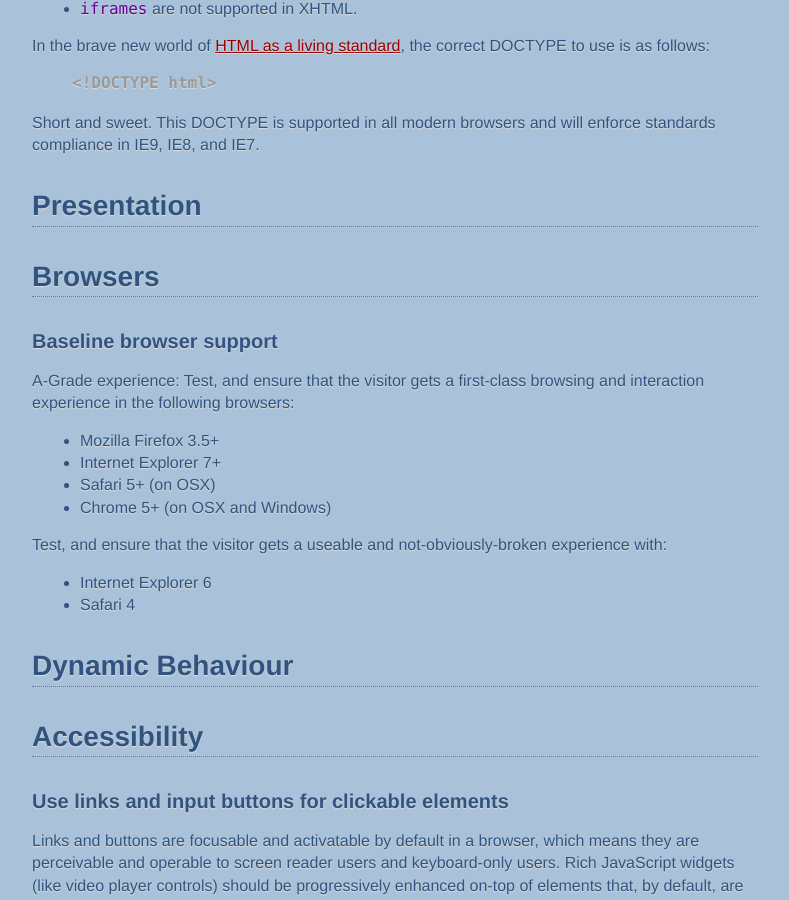
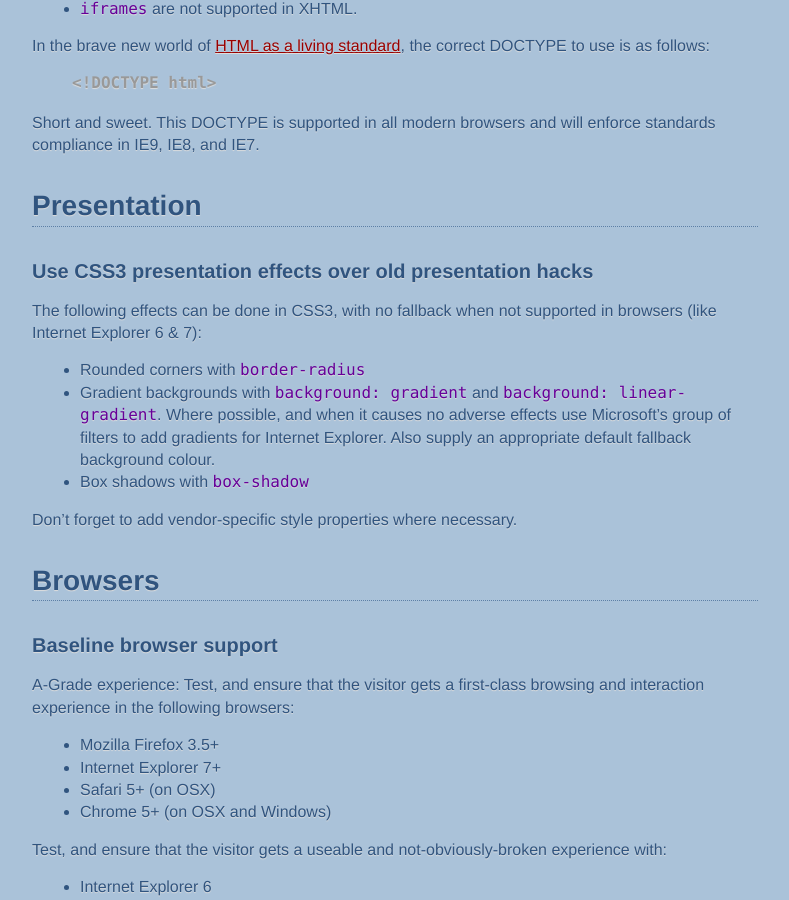
Before and after one commit to nefarioustim/front-end-development-best-practice, a Jekyll site: the page built from index.md, in a window 1280 px wide and 900 px high, scrolled down 450 px. Shown: the whole window, without its empty margins (119-908 px from the left). Built offline with Jekyll 4.4.1, drawn with Linux system fonts in a browser that asks for light colours; Markdown is read by kramdown in place of the engine named in the settings.

Commit message:
Presentation: Use CSS3 presentation effects over old presentation hacks

```diff
--- a/index.md
+++ b/index.md
@@ -32,6 +32,17 @@ Short and sweet. This DOCTYPE is supported in all modern browsers and will enfor
 
 <h2 id="presentation">Presentation</h2>
 
+### Use CSS3 presentation effects over old presentation hacks
+
+The following effects can be done in CSS3, with no fallback when not supported in browsers (like Internet Explorer 6 & 7):
+
+* Rounded corners with `border-radius`
+* Gradient backgrounds with `background: gradient` and `background: linear-gradient`. Where possible, and when it causes no adverse effects use Microsoft's group of filters to add gradients for Internet Explorer. Also supply an appropriate default fallback background colour.
+* Box shadows with `box-shadow`
+
+Don't forget to add vendor-specific style properties where necessary.
+
+
 
 <h2 id="browsers">Browsers</h2>
 
```
